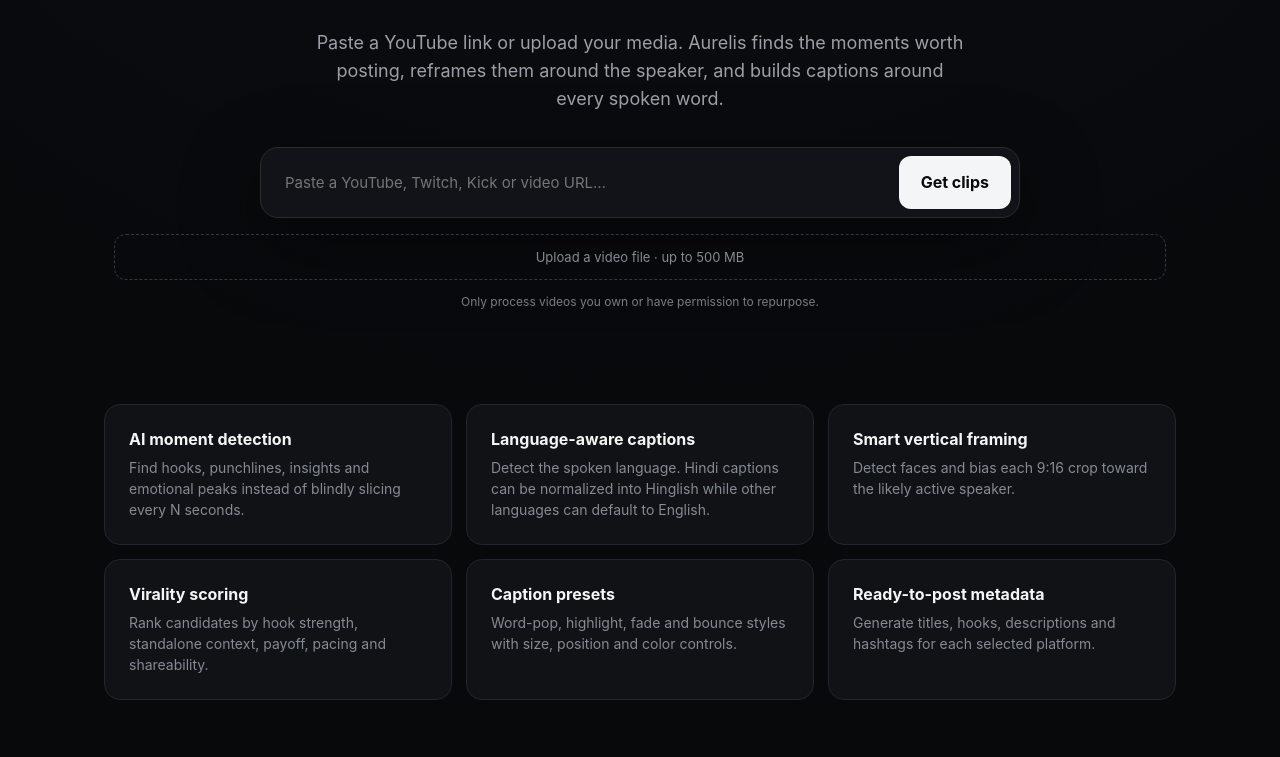
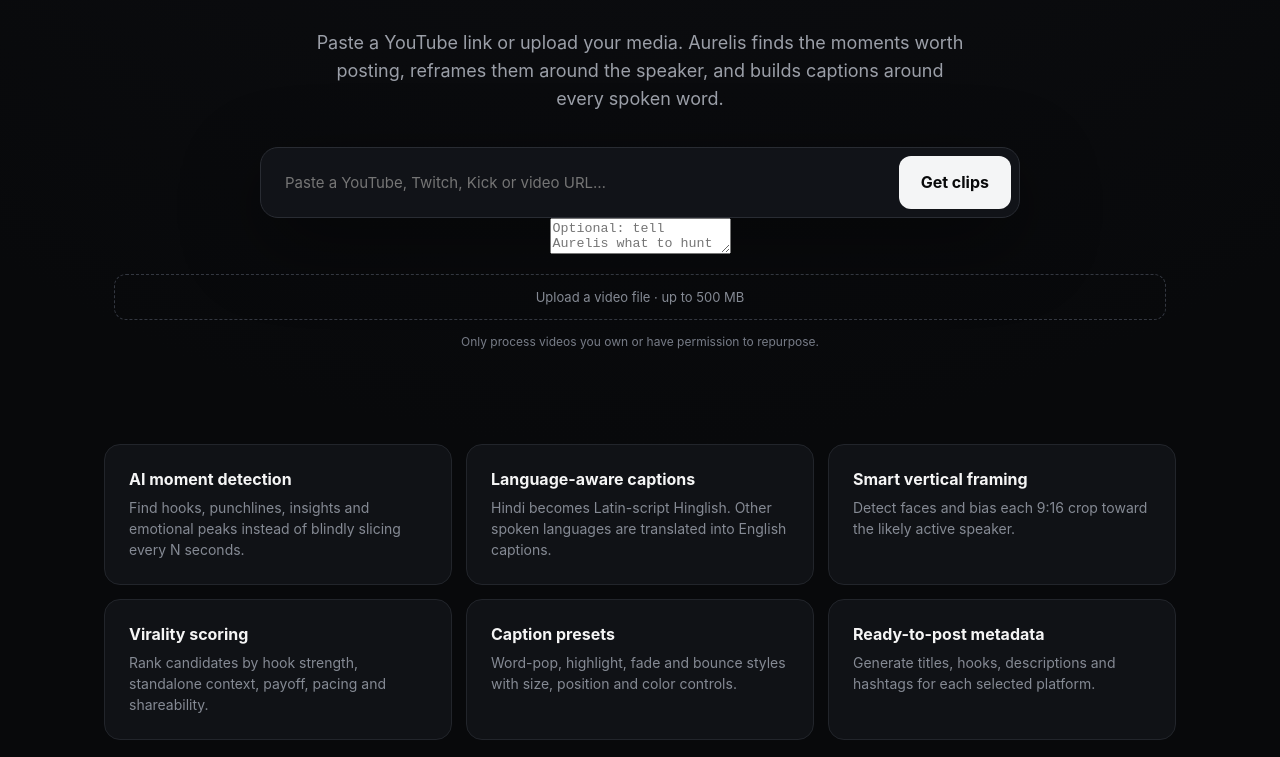
Before and after one commit to shaikhraza91677-hub/Aurelis-nord-clip, a Next.js app: page / in a window 1280 px wide. Shown: the part 471-1228 px from the top of the page. Built offline with nearby package versions, Linux system fonts and the light colour scheme.

Commit message:
feat(web): add creator clipping prompt to ingestion

```diff
--- a/app/page.tsx
+++ b/app/page.tsx
@@ -4,7 +4,7 @@
 
 const features = [
   ['AI moment detection', 'Find hooks, punchlines, insights and emotional peaks instead of blindly slicing every N seconds.'],
-  ['Language-aware captions', 'Detect the spoken language. Hindi captions can be normalized into Hinglish while other languages can default to English.'],
+  ['Language-aware captions', 'Hindi becomes Latin-script Hinglish. Other spoken languages are translated into English captions.'],
   ['Smart vertical framing', 'Detect faces and bias each 9:16 crop toward the likely active speaker.'],
   ['Virality scoring', 'Rank candidates by hook strength, standalone context, payoff, pacing and shareability.'],
   ['Caption presets', 'Word-pop, highlight, fade and bounce styles with size, position and color controls.'],
@@ -13,6 +13,7 @@
 
 export default function Home() {
   const [url, setUrl] = useState('');
+  const [prompt, setPrompt] = useState('');
   const [loading, setLoading] = useState(false);
   const [uploading, setUploading] = useState(false);
   const [message, setMessage] = useState('');
@@ -24,7 +25,7 @@
     if (!url.trim()) return setMessage('Paste a video URL first.');
     setLoading(true);
     try {
-      const res = await fetch('/api/projects', { method: 'POST', headers: { 'Content-Type': 'application/json' }, body: JSON.stringify({ url }) });
+      const res = await fetch('/api/projects', { method: 'POST', headers: { 'Content-Type': 'application/json' }, body: JSON.stringify({ url, prompt }) });
       const data = await res.json();
       if (!res.ok) throw new Error(data.error || 'Could not start the project.');
       window.location.href = `/projects/${data.id}`;
@@ -38,7 +39,7 @@
     setUploading(true);
     try {
       const form = new FormData();
-      form.append('file', file);
+      form.append('file', file); form.append('prompt', prompt);
       const res = await fetch('/api/uploads', { method: 'POST', body: form });
       const data = await res.json();
       if (!res.ok) throw new Error(data.error || 'Upload failed.');
@@ -53,9 +54,10 @@
       <span className="eyebrow">AI VIDEO REPURPOSING · BUILT FOR SHORT-FORM</span>
       <h1>Long video in.<br/><em>Scroll-stopping clips out.</em></h1>
       <p>Paste a YouTube link or upload your media. Aurelis finds the moments worth posting, reframes them around the speaker, and builds captions around every spoken word.</p>
-      <form className="ingest" onSubmit={submit}><input value={url} onChange={e=>setUrl(e.target.value)} placeholder="Paste a YouTube, Twitch, Kick or video URL…" aria-label="Video URL"/><button className="primary" disabled={loading}>{loading ? 'Analyzing…' : 'Get clips'}</button></form>
+      <form className="ingest" onSubmit={submit}><input value={url} onChange={e=>setUrl(e.target.value)} placeholder="Paste a YouTube, Twitch, Kick or video URL…" aria-label="Video URL"/><button className="primary" disabled={loading}>{loading ? 'Queueing…' : 'Get clips'}</button></form>
+      <textarea value={prompt} onChange={e=>setPrompt(e.target.value)} maxLength={500} className="promptbox" placeholder="Optional: tell Aurelis what to hunt for — e.g. ‘Find the funniest moments and controversial takes’ or ‘Only business lessons’." aria-label="Custom clipping instruction" />
       <input ref={inputRef} type="file" accept="video/*" hidden onChange={e=>upload(e.target.files?.[0])}/>
-      <button className="drop dropbutton" disabled={uploading} onClick={() => inputRef.current?.click()}>{uploading ? 'Uploading and analyzing…' : 'Upload a video file · up to 500 MB'}</button>
+      <button className="drop dropbutton" disabled={uploading} onClick={() => inputRef.current?.click()}>{uploading ? 'Uploading and queueing…' : 'Upload a video file · up to 500 MB'}</button>
       {message && <div className="error">{message}</div>}
       <div className="status">Only process videos you own or have permission to repurpose.</div>
     </section>
```
